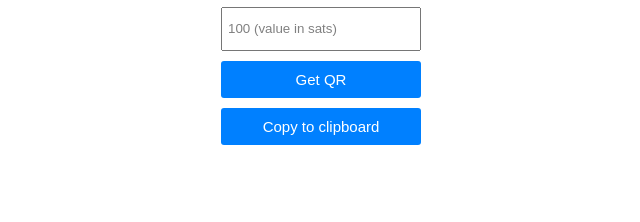
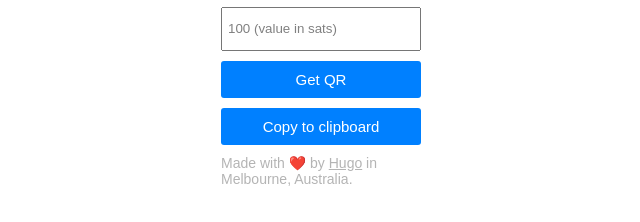
Before and after one commit to hugomd/lnd-invoice, a website: page src/public/index.html in a window 1280 px wide. Shown: the part 260-482 px from the top of the page, without its empty margins (327-967 px from the left). Drawn offline with Linux system fonts and the light colour scheme; no server answers.

Commit message:
Add a nice footer

```diff
--- a/src/public/index.html
+++ b/src/public/index.html
@@ -13,6 +13,7 @@
         <input id='value' type='number' placeholder='100 (value in sats)'>
         <button value="Submit" onClick="onClick()">Get QR</button>
         <button id='payment_request' data-clipboard-text=''>Copy to clipboard</button>
+        <footer>Made with ❤️ by <a href='https://hugo.md/'>Hugo</a> in Melbourne, Australia.</footer>
       </div>
     </div>
   </body>
--- a/src/public/style.css
+++ b/src/public/style.css
@@ -12,7 +12,15 @@ body {
   width: 200px;
   margin: 0 auto;
   flex: 1;
+}
 
+footer {
+  font-size: 14;
+  color: rgb(180, 180, 180);
+}
+
+footer a {
+  color: rgb(180, 180, 180);
 }
 
 button {
```
